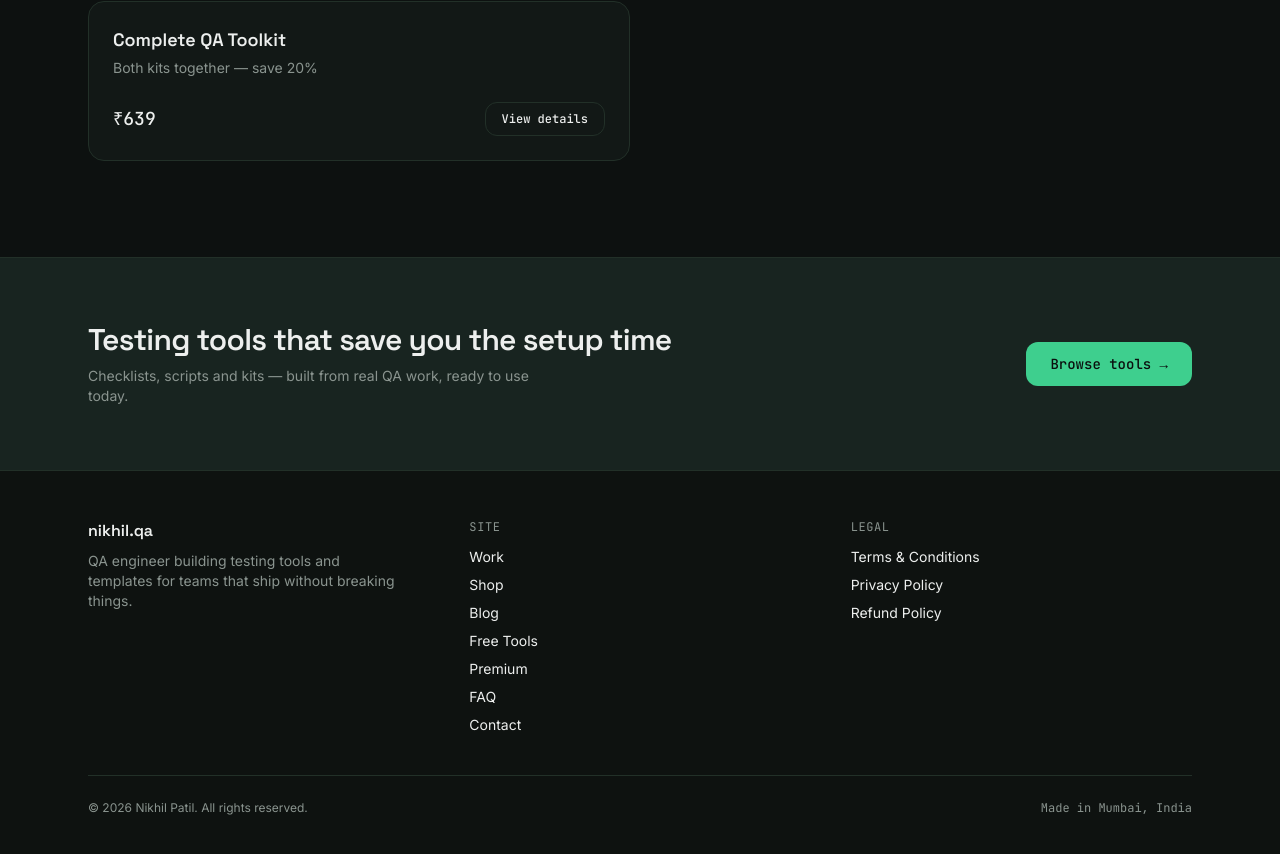
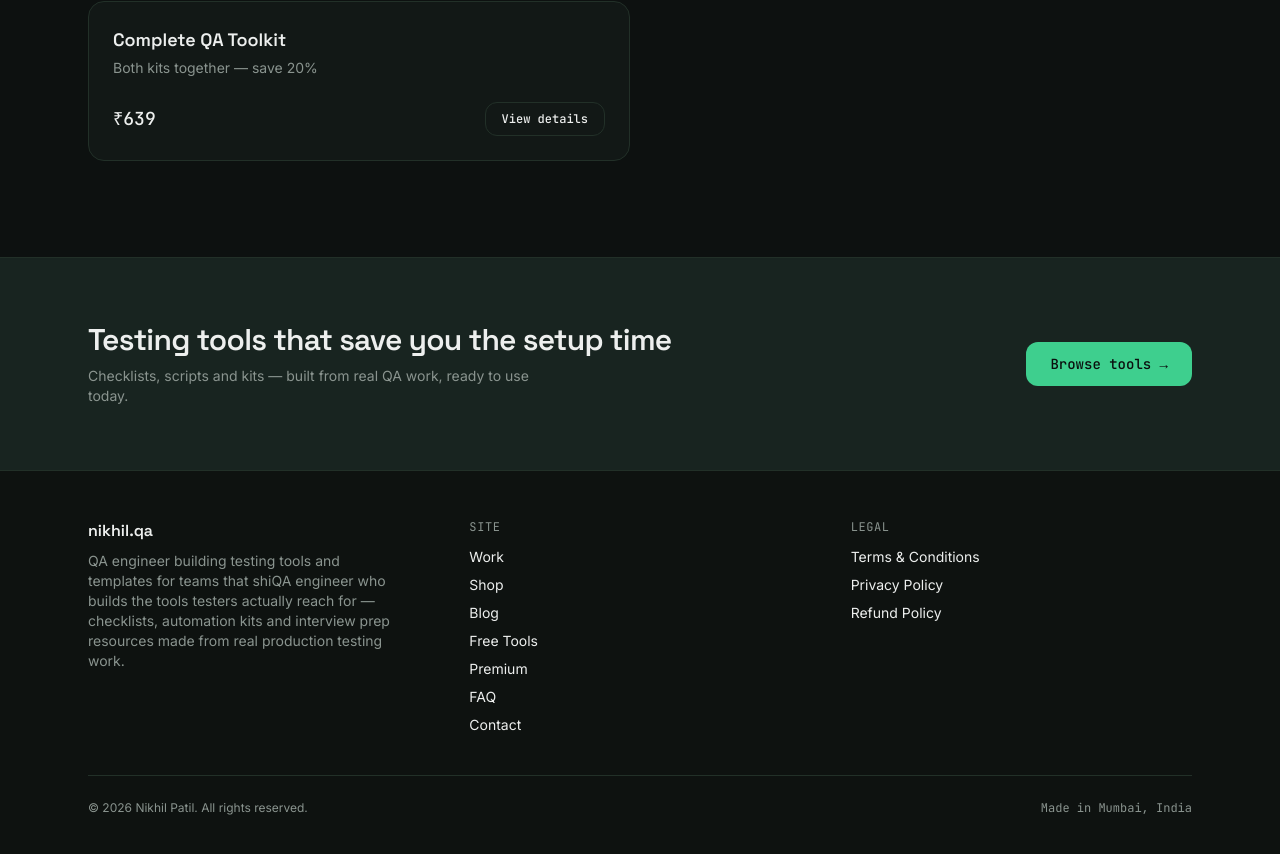
Before and after one commit to Nikkks2000/nikhil-qa-portfolio, a Next.js app: page / in a window 1280 px wide. Shown: the part 2508-3362 px from the top of the page. Built offline with nearby package versions, Linux system fonts and the light colour scheme.

Commit message:
Revise footer description for clarity and relevance
Updated description to reflect current role and contributions.

```diff
--- a/components/Footer.tsx
+++ b/components/Footer.tsx
@@ -9,7 +9,9 @@ export default function Footer() {
             <p className="font-display text-base font-semibold">nikhil.qa</p>
             <p className="mt-2 max-w-xs text-sm text-fg-muted">
               QA engineer building testing tools and templates for teams that
-              ship without breaking things.
+              shiQA engineer who builds the tools testers actually reach for —
+              checklists, automation kits and interview prep resources made
+              from real production testing work.
             </p>
           </div>
           <div>
```
